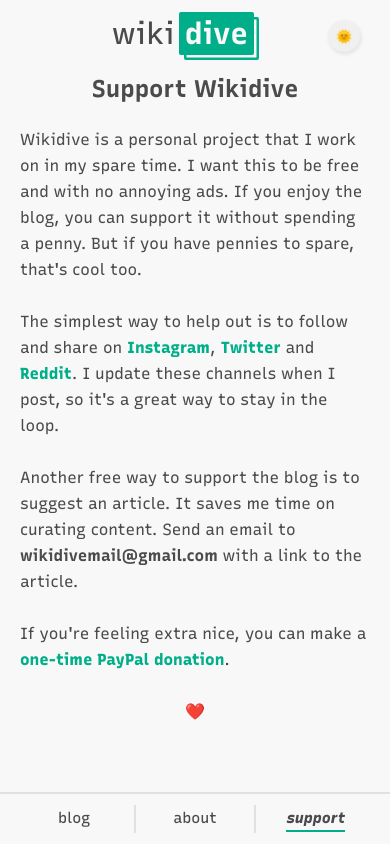
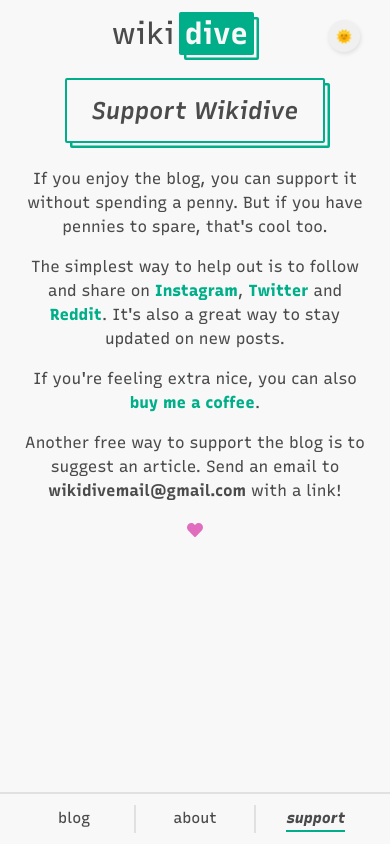
Before and after one commit to mangonaise/wiki-dive, a Next.js app: page /support in a window 390 px wide. Built offline with nearby package versions, Linux system fonts and the light colour scheme.

Commit message:
Rework about and support pages

```diff
--- a/package.json
+++ b/package.json
@@ -10,6 +10,7 @@
   "dependencies": {
     "@fortawesome/fontawesome-svg-core": "^1.2.35",
     "@fortawesome/free-brands-svg-icons": "^5.15.3",
+    "@fortawesome/free-solid-svg-icons": "^5.15.3",
     "@fortawesome/react-fontawesome": "^0.1.14",
     "date-fns": "^2.21.3",
     "framer-motion": "^4.1.17",
--- /dev/null
+++ b/pages/styles/About.module.scss
@@ -0,0 +1,46 @@
+@use "/styles/util";
+
+.header {
+  @include util.border-shadow(var(--highlight-color));
+  display: flex;
+  justify-content: center;
+  align-items: center;
+  text-align: center;
+  background-color: var(--background-color);
+  border: solid 2.5px var(--highlight-color);
+  border-radius: 2px;
+  padding: 16px 24px;
+  margin: auto;
+  margin-bottom: 36px;
+  margin-top: 8px;
+  height: fit-content;
+  width: fit-content;
+
+  h2 {
+    font-size: 24px;
+    font-weight: 600;
+    font-variation-settings: 'slnt' -7.5;
+  }
+}
+
+.content {
+  max-width: 700px;
+  margin: auto;
+  text-align: center;
+  line-height: 24px;
+
+  p {
+    margin-bottom: 32px;
+  }
+}
+
+@media only screen and (max-width: 600px) {
+  .header {
+    margin-top: 16px;
+    margin-bottom: 24px;
+  }
+
+  .content p {
+    margin-bottom: 16px;
+  }
+}
--- a/pages/support.tsx
+++ b/pages/support.tsx
@@ -1,4 +1,8 @@
 import Head from 'next/head';
+import styles from './styles/About.module.scss';
+import { motion } from 'framer-motion';
+import { FontAwesomeIcon } from '@fortawesome/react-fontawesome';
+import { faHeart } from '@fortawesome/free-solid-svg-icons';
 
 export default function Support() {
   return (
@@ -6,32 +10,28 @@
       <Head>
         <title>Support</title>
       </Head>
-      <h2 style={{ margin: 'auto', textAlign: 'center', marginBottom: '24px' }}>
-        Support Wikidive
-      </h2>
-      <div style={{ margin: 'auto', maxWidth: 'var(--post-width)', lineHeight: '26px' }}>
-        <p>
-          Wikidive is a personal project that I work on in my spare time.
-          I want this to be free and with no annoying ads.
-          If you enjoy the blog, you can support it without spending a penny.
-          But if you have pennies to spare, that's cool too.
-          <br/><br/>
-          The simplest way to help out is to follow and share on{' '}
+      <motion.div layoutId="pageInfo" className={styles.header} transition={{ ease: [0.11, 0.91, 0.32, 0.99], duration: 0.25 }}>
+        <h2>Support Wikidive</h2>
+      </motion.div>
+      <motion.div
+        className={styles.content}
+        initial={{ opacity: 0 }}
+        animate={{ opacity: 1 }}
+        transition={{ duration: 0.5 }}>
+        <p>If you enjoy the blog, you can support it without spending a penny.
+          But if you have pennies to spare, that's cool too.</p>
+        <p>The simplest way to help out is to follow and share on{' '}
           <a href="https://www.instagram.com/wikidive.blog/" target="_blank">Instagram</a>,{' '}
           <a href="https://twitter.com/wiki_dive" target="_blank">Twitter</a> and{' '}
           <a href="https://www.reddit.com/r/wikidive/" target="_blank">Reddit</a>.{' '}
-          I update these channels when I post, so it's a great way to stay in the loop.
-          <br/><br/>
-          Another free way to support the blog is to suggest an article.
-          It saves me time on curating content.
-          Send an email to <strong>wikidivemail@gmail.com</strong> with a link to the article.
-          <br/><br/>
-          If you're feeling extra nice, you can make a{' '}
-          <a href="https://www.paypal.com/paypalme/wikidive" target="_blank">one-time PayPal donation</a>.
-          <br/><br/>
-        </p>
-        <div style={{ textAlign: 'center' }}>❤️</div>
-      </div>
+          It's also a great way to stay updated on new posts.</p>
+        <p>If you're feeling extra nice, you can also <a href="https://ko-fi.com/wikidive">buy me a coffee</a>.</p>
+        <p>Another free way to support the blog is to suggest an article.
+          Send an email to <strong>wikidivemail@gmail.com</strong> with a link!</p>
+        <div style={{ textAlign: 'center' }}>
+          <FontAwesomeIcon icon={faHeart} style={{ width: '18px', color: 'var(--icon-pink)' }} />
+        </div>
+      </motion.div>
     </div>
   )
 }
```
Also changed, not shown: pages/about.tsx (+19 -20 lines), 1 other file (tests, documents, lock files or other folders).
